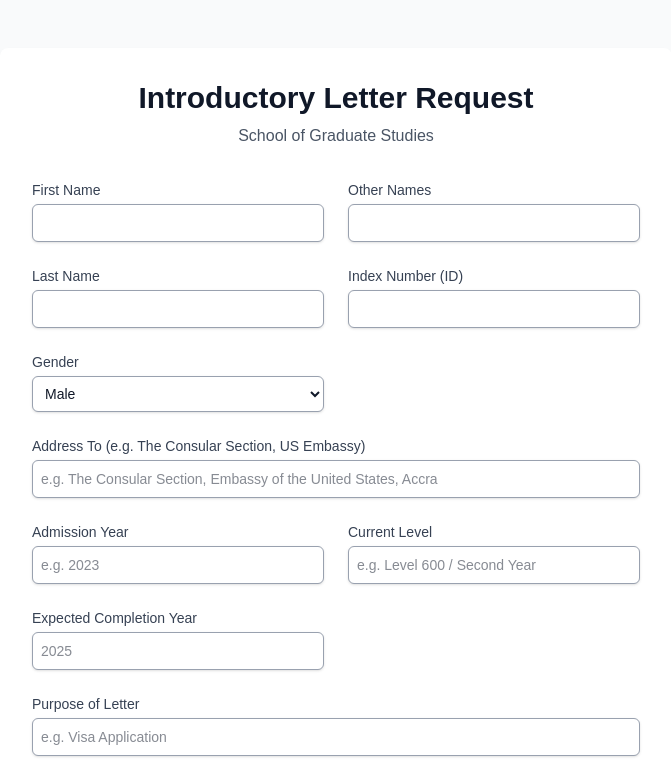
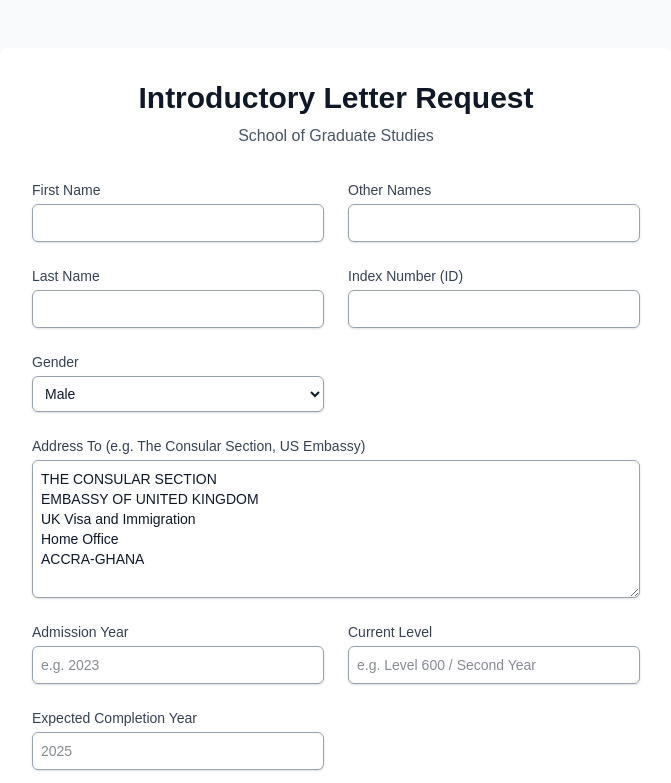
Before and after one commit to Edinam27/english-proficiency, a Next.js app: page /introductory in a window 1280 px wide. Shown: the top 783 px of the page, without its empty margins (304-975 px from the left). Built offline with nearby package versions, Linux system fonts and the light colour scheme.

Commit message:
Update Introductory letter address format and default values

```diff
--- a/app/introductory/page.tsx
+++ b/app/introductory/page.tsx
@@ -40,6 +40,7 @@ export default function IntroductoryRequest() {
     defaultValues: {
       gender: 'MALE',
       programme: PROGRAMMES[0],
+      addressee: "THE CONSULAR SECTION\nEMBASSY OF UNITED KINGDOM\nUK Visa and Immigration\nHome Office\nACCRA-GHANA",
     },
   });
 
@@ -157,9 +158,9 @@ export default function IntroductoryRequest() {
 
             <div className="sm:col-span-2">
               <label htmlFor="addressee" className="block text-sm font-medium text-gray-700">Address To (e.g. The Consular Section, US Embassy)</label>
-              <input
+              <textarea
                 {...register('addressee')}
-                type="text"
+                rows={6}
                 placeholder="e.g. The Consular Section, Embassy of the United States, Accra"
                 className="mt-1 block w-full rounded-md border-gray-400 shadow-sm focus:border-indigo-500 focus:ring-indigo-500 sm:text-sm border p-2 text-gray-900 bg-white"
               />
--- a/components/EditStudentModal.tsx
+++ b/components/EditStudentModal.tsx
@@ -259,7 +259,7 @@ export default function EditStudentModal({ student, isOpen, onClose, onSave }: E
               <label className="block text-sm font-medium text-gray-700">Addressee</label>
               <textarea
                 {...register('addressee')}
-                rows={3}
+                rows={6}
                 className="mt-1 block w-full rounded-md border-gray-300 shadow-sm focus:border-indigo-500 focus:ring-indigo-500 sm:text-sm border p-2"
               />
               {errors.addressee && <p className="text-red-500 text-xs mt-1">{errors.addressee.message}</p>}
--- a/components/IntroductoryPDF.tsx
+++ b/components/IntroductoryPDF.tsx
@@ -30,7 +30,6 @@ const styles = StyleSheet.create({
     marginTop: 20,
     marginBottom: 20,
     fontFamily: 'Times-Bold',
-    textTransform: 'uppercase',
   },
   title: {
     fontFamily: 'Times-Bold',
```
